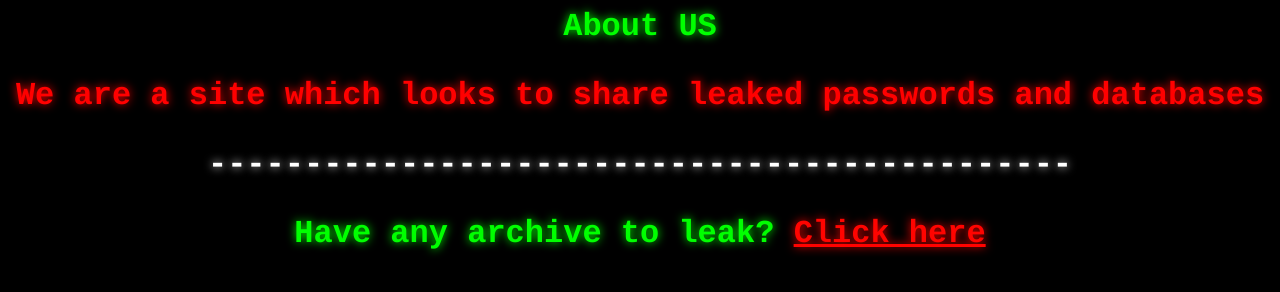
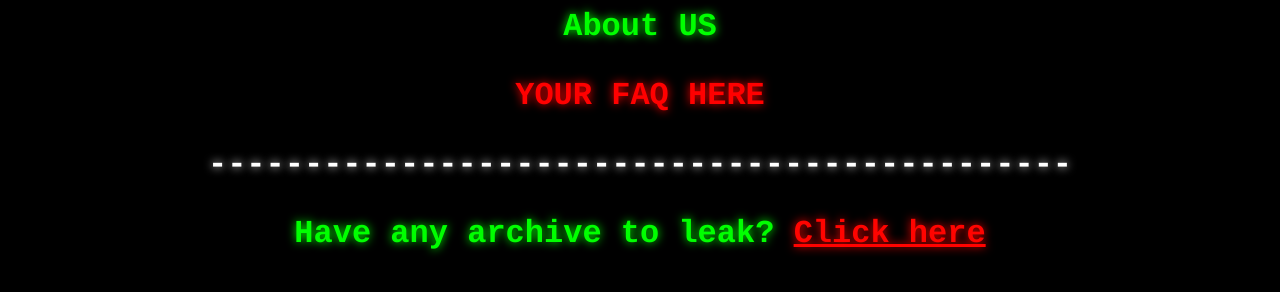
Before and after one commit to NetunoFLEX/hacker-site, a plain HTML site: page hacker-site-source/faq.html in a window 1280 px wide. Drawn offline with Linux system fonts and the light colour scheme.

Commit message:
Update faq.html

```diff
--- a/hacker-site-source/faq.html
+++ b/hacker-site-source/faq.html
@@ -9,7 +9,7 @@
 <b><font color="#00FF00" face="courier" size="6" style="text-shadow: 0px 0px 10px;">About US</p>
 <BODY>
 <b><font color="#FF0000" face="courier" size="6" style="text-shadow: 0px 0px 10px;">
-</p>We are a site which looks to share leaked passwords and databases</p>
+</p>YOUR FAQ HERE</p>
 <html>
 <body>
 <b><font color="#FFFFFF" face="courier" size="6" style="text-shadow: 0px 0px 10px;">---------------------------------------------</p>
```
